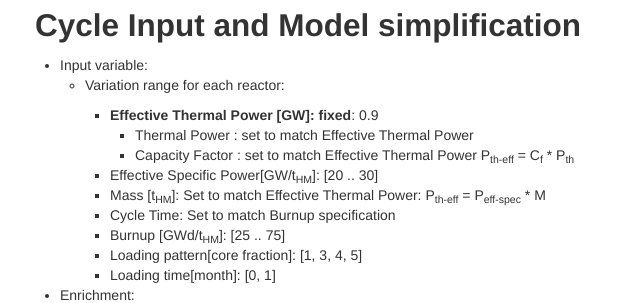
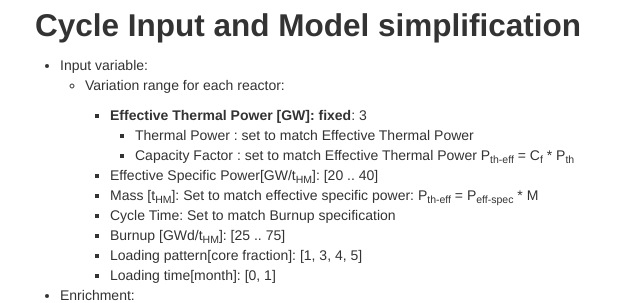
Before and after one commit to FuelCycleFIT/fcci2017.github.io_old_bkp, a Jekyll site: the page built from _pages/experiment/exp1.md, in a window 1280 px wide and 900 px high, scrolled down 663 px. Shown: the part 153-456 px from the top of the window, without its empty margins (255-895 px from the left). Built offline with Jekyll 4.4.1, drawn with Linux system fonts in a browser that asks for light colours.

Commit message:
Update exp1

```diff
--- a/_pages/experiment/exp1.md
+++ b/_pages/experiment/exp1.md
@@ -42,12 +42,12 @@ The present experiment cycle will be composed by:
 
 
 
-    - **Effective Thermal Power [GW]: fixed**: 0.9
+    - **Effective Thermal Power [GW]: fixed**: 3
       - Thermal Power : set to match Effective Thermal Power
       - Capacity Factor : set to match Effective Thermal Power
       P<sub>th-eff</sub> = C<sub>f</sub> * P<sub>th</sub>
-    - Effective Specific Power[GW/t<sub>HM</sub>]: [20 .. 30]
-    - Mass [t<sub>HM</sub>]: Set to match Effective Thermal Power:
+    - Effective Specific Power[GW/t<sub>HM</sub>]: [20 .. 40]
+    - Mass [t<sub>HM</sub>]: Set to match effective specific power:
       P<sub>th-eff</sub> = P<sub>eff-spec</sub> * M
     - Cycle Time: Set to match Burnup specification
     - Burnup [GWd/t<sub>HM</sub>]: [25 .. 75]
```
